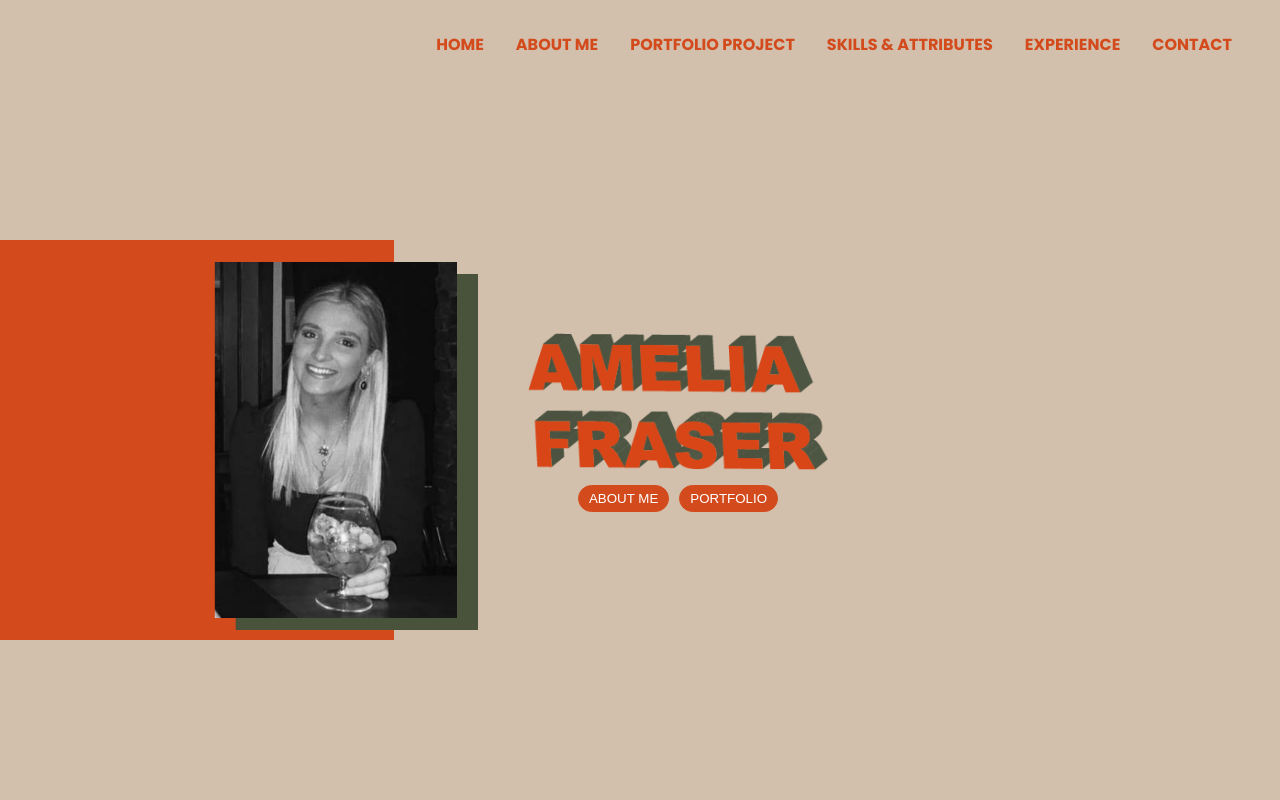
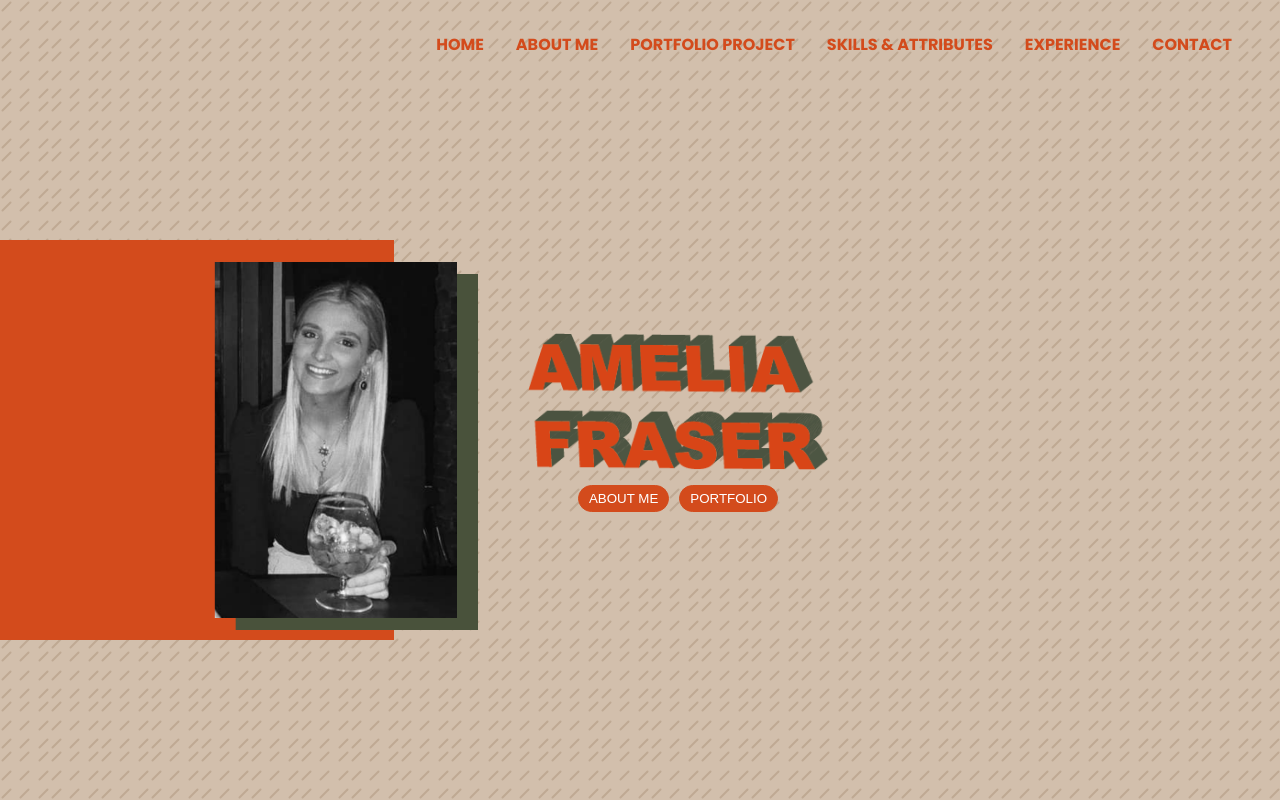
Before and after one commit to robbaile/amelia-portfolio, a Next.js app: page / in a window 1280 px wide. Shown: the top 800 px of the page. Built offline with nearby package versions, Linux system fonts and the light colour scheme.

Commit message:
add background

```diff
--- a/styles/Home.module.scss
+++ b/styles/Home.module.scss
@@ -3,13 +3,14 @@
 $colour-mustard: #987633;
 $colour-orange: #D34B1C;
 $colour-green-light: #49523B;
+$colour-beige-dark: #D1B9A1;
 
 .container {
   &_beige {
     text-align: center;
     min-height: 100vh;
     width: 100vw;
-    background-color: $colour-beige;
+    background: url("../public/background.svg");
     @media only screen and (min-width: 600px) {
       display: flex;
       align-items: center;
```
Also changed, not shown: public/background.svg (added).
